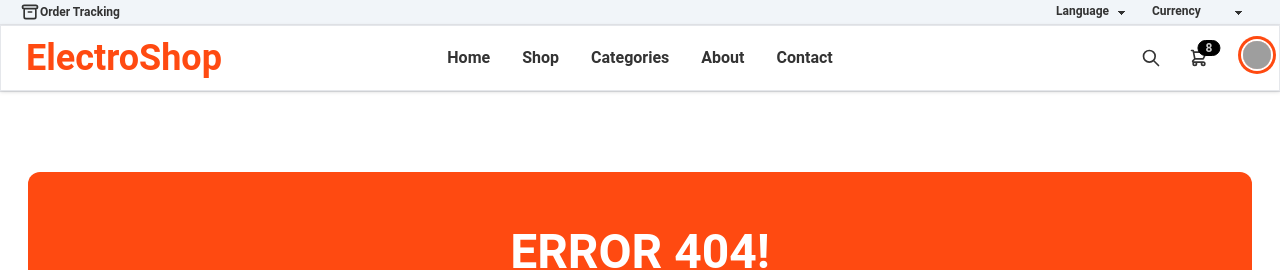
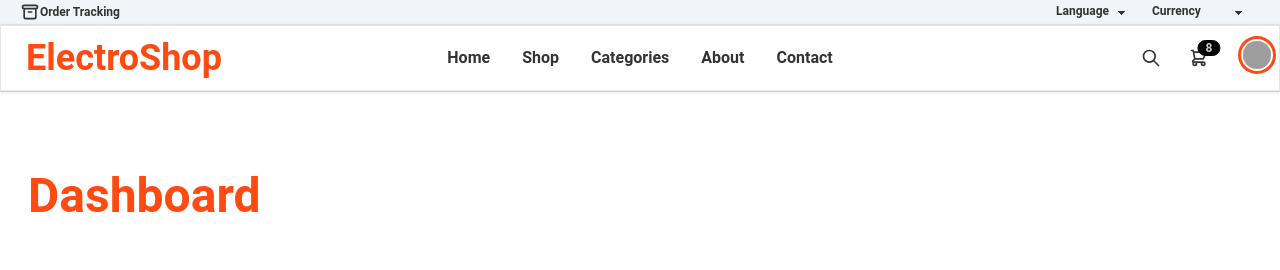
Before and after one commit to MdMuzahid07/ElectroShop_E-commerce-Client-, a React (Create React App) app: page /dashboard in a window 1280 px wide. Shown: the top 270 px of the page. Built offline with nearby package versions, Linux system fonts and the light colour scheme; grey boxes are pictures that could not be loaded.

Commit message:
working on UI/UX

```diff
--- a/src/App.js
+++ b/src/App.js
@@ -10,6 +10,7 @@ import Home from "./pages/Home";
 import Shop from "./pages/Shop";
 import Register from "./Authentication/Register_login/Register";
 import Login from "./Authentication/Register_login/Login";
+import Dashboard from "./Dashboard/Dashboard";
 function App() {
   return (
     <div className="bg-slate-50">
@@ -23,6 +24,7 @@ function App() {
               <Route path="/contact" element={<Contact />} />
               <Route path="/register" element={<Register />} />
               <Route path="/login" element={<Login />} />
+              <Route path="/dashboard" element={<Dashboard />} />
               <Route path="/*" element={<Error_page />} />
             </Routes>
           </div>
--- a/src/Dashboard/Dashboard.jsx
+++ b/src/Dashboard/Dashboard.jsx
@@ -2,8 +2,8 @@ import React from 'react';
 
 const Dashboard = () => {
     return (
-        <main>
-
+        <main className='my-20'>
+            <h2 className='text-5xl font-bold text-primary'>Dashboard</h2>
         </main>
     );
 };
--- a/src/components/Header/Header.jsx
+++ b/src/components/Header/Header.jsx
@@ -87,8 +87,8 @@ const Header = ({ children }) => {
                                 <ul tabindex="0" class="dropdown-content menu p-2 border drop-shadow bg-base-100 rounded w-52">
                                     <li>
                                         <h2>Profile</h2>
-                                        <h2>Register/Logout</h2>
-                                        <h2 className='font-bold'>Dashboard</h2>
+                                        <Link to="/login">Register/Logout</Link>
+                                        <Link to="/dashboard" className='font-bold'>Dashboard</Link>
                                         <h2><svg class="w-6 h-6" fill="none" stroke="currentColor" viewBox="0 0 24 24" xmlns="http://www.w3.org/2000/svg"><path stroke-linecap="round" stroke-linejoin="round" stroke-width="2" d="M17 16l4-4m0 0l-4-4m4 4H7m6 4v1a3 3 0 01-3 3H6a3 3 0 01-3-3V7a3 3 0 013-3h4a3 3 0 013 3v1"></path></svg> LogOut</h2>
                                     </li>
                                 </ul>
```
